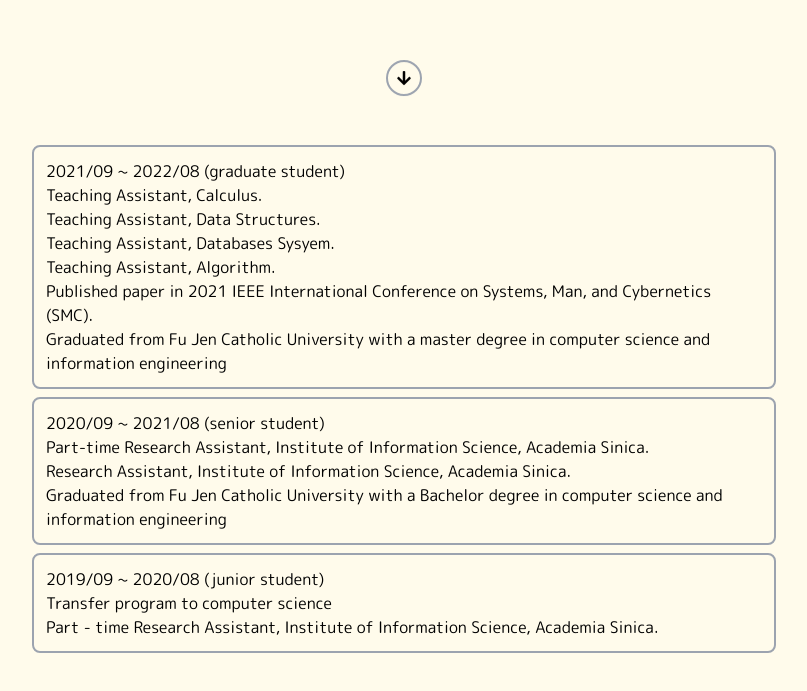
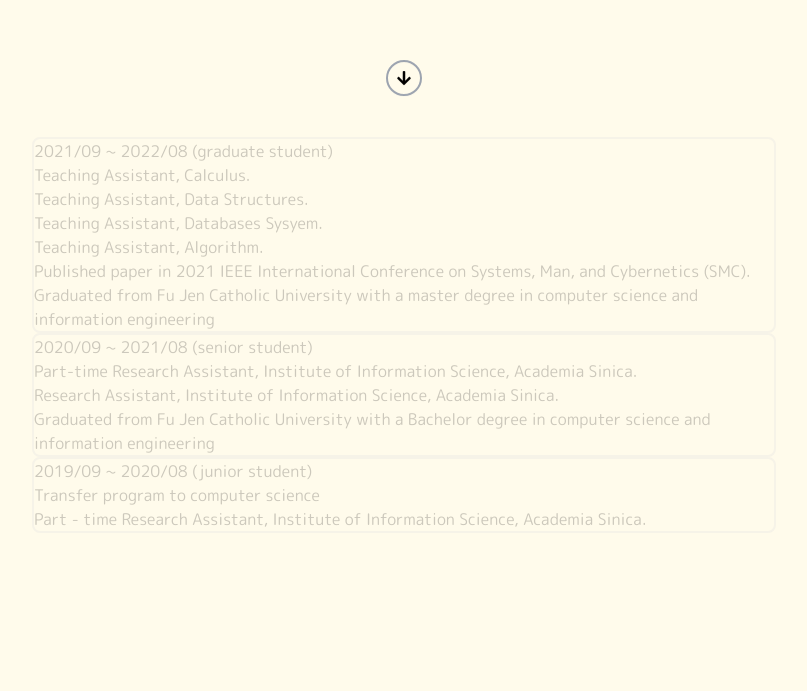
Before and after one commit to hsingyingli/hyl-website, a Next.js app: page / in a window 1280 px wide. Shown: the part 675-1366 px from the top of the page, without its empty margins (236-1043 px from the left). Built offline with nearby package versions, Linux system fonts and the light colour scheme.

Commit message:
about page scroll transition effect

```diff
--- /dev/null
+++ b/components/About/card.tsx
@@ -0,0 +1,35 @@
+import React, { useRef, useState, Fragment } from "react";
+import { AboutInfo } from '../../utils/types/about'
+import useScroll from '../../hooks/useScroll'
+
+const AboutCard: React.FC<AboutInfo> = ({ title, infoList }) => {
+  const { scrollY } = useScroll()
+  const refContainer = useRef<HTMLDivElement>(null)
+  const { current: elContainer } = refContainer
+
+  let opacity = 0
+
+  if (elContainer) {
+    const { offsetTop, clientHeight } = elContainer
+    const halfH = window.innerHeight / 2
+    let current = (scrollY - offsetTop + halfH)
+    current = current > 0 ? current : -current
+    opacity = Math.max(1 - current * 0.8 / clientHeight, 0.2)
+    console.log(opacity)
+  }
+
+  return (
+    <div ref={refContainer} style={{ opacity }} className='border-2 rounded-lg border-gray-300'>
+      <h1>{title}</h1>
+      <div>
+        <ul>
+          {infoList.map((info, idx) => {
+            return <li key={idx}>{info}</li>
+          })}
+        </ul>
+      </div>
+    </div >
+  )
+}
+
+export default AboutCard
--- a/components/About/index.tsx
+++ b/components/About/index.tsx
@@ -1,31 +1,14 @@
 import React, { useRef, useState } from "react";
+import AboutCard from "./card";
 import { abouts } from '../../utils/about'
-import { AboutInfo } from '../../utils/types/about'
 
-const AboutCard: React.FC<AboutInfo> = ({ title, infoList }) => {
-  return (
-    <>
-      <h1>{title}</h1>
-      <div>
-        <ul>
-          {infoList.map((info, idx) => {
-            return <li key={idx}>{info}</li>
-          })}
-        </ul>
-      </div>
-    </>
-  )
-}
 
 const About = () => {
   return (
     <section className='min-h-screen'>
-
       {abouts.map((about, idx) => {
         return (
-          <div key={idx} className='border-2 rounded-lg border-gray-400 p-3 my-2'>
-            <AboutCard title={about.title} infoList={about.infoList} />
-          </div>
+          <AboutCard key={idx} title={about.title} infoList={about.infoList} />
         )
       })}
 
--- a/components/Hero/index.tsx
+++ b/components/Hero/index.tsx
@@ -12,14 +12,11 @@
   let opacity = 1
   if (elContainer) {
     const { offsetTop } = elContainer
-    console.log(scrollY)
-    console.log(offsetTop)
     opacity = 1 - (Math.min(scrollY, offsetTop) * 2 / offsetTop)
-    console.log(opacity)
   }
 
   const firstLine = 'Hi, I am Hsing Ying Li'
-  const secondLine = 'welcome to my website!'
+  const secondLine = 'Welcome to my website!'
   const thirdLine = '( Machine Learning / Web development / Devops)'
 
   return (
```
